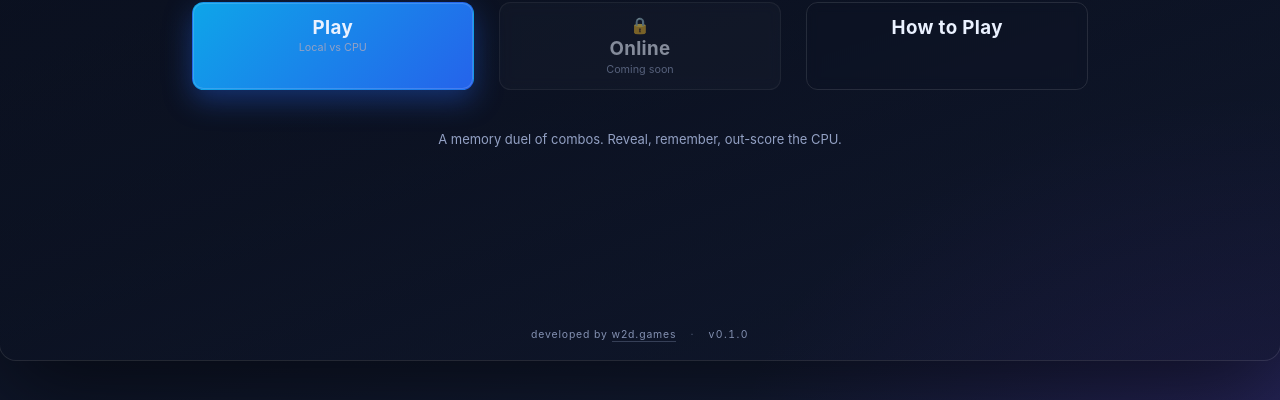
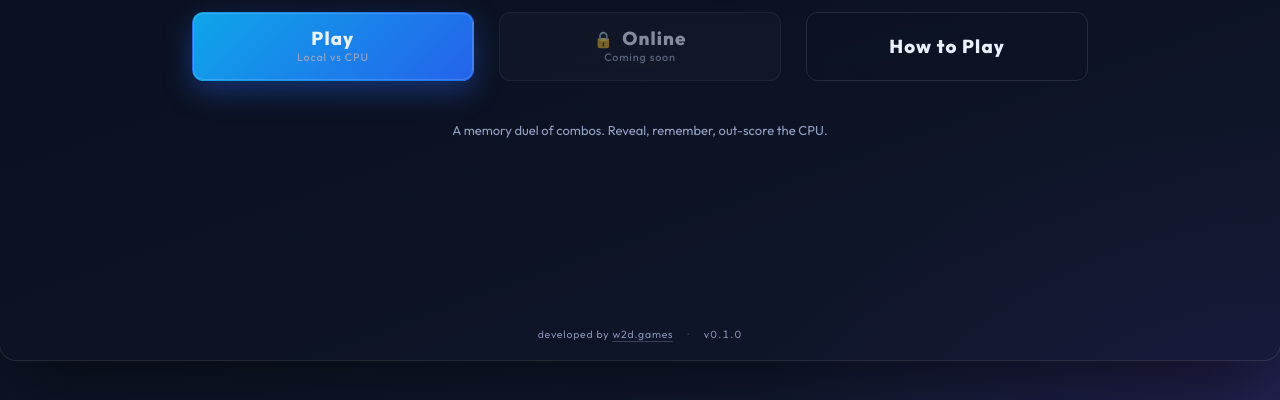
Before and after one commit to NitsuaFox/FIVES-ODDS-AND-EVENS, a plain HTML site: page game/index.html in a window 1280 px wide. Shown: the part 400-800 px from the top of the page. Drawn offline with Linux system fonts and the light colour scheme.

Commit message:
Center menu button text and use Outfit font (#2)
* Center menu button text and switch to Syne/Outfit fonts

Menu buttons now use Syne for labels with fully centered text
(horizontally and vertically). Outfit is loaded as the UI font
instead of the previously unloaded Inter fallback. Debug logs
dump computed button styles after webfonts load.

Co-authored-by: Pip on X <NitsuaFox@users.noreply.github.com>

* Use Outfit for menu buttons instead of extra-wide Syne

Syne's extended metrics made labels look cramped and off-center.
Outfit is a cleaner geometric UI face; menu buttons stretch labels
full-width so text-align:center actually centers the copy.

Co-authored-by: Pip on X <NitsuaFox@users.noreply.github.com>

---------

Co-authored-by: Cursor Agent <cursoragent@cursor.com>
Co-authored-by: Pip on X <NitsuaFox@users.noreply.github.com>

```diff
--- a/game/css/styles.css
+++ b/game/css/styles.css
@@ -28,7 +28,8 @@
   --card-2: rgba(255, 255, 255, 0.07);
   --stroke: rgba(255, 255, 255, 0.11);
 
-  --font: 'Inter', 'Segoe UI', system-ui, -apple-system, Roboto, Helvetica, Arial, sans-serif;
+  --font: 'Outfit', 'Segoe UI', system-ui, -apple-system, Roboto, Helvetica, Arial, sans-serif;
+  --font-display: 'Outfit', 'Segoe UI', system-ui, sans-serif;
 }
 
 * {
@@ -97,6 +98,8 @@ body {
   display: flex;
   flex-direction: column;
   align-items: center;
+  justify-content: center;
+  text-align: center;
   gap: 0.3cqh;
   transition: transform 0.15s ease, background 0.2s ease, box-shadow 0.2s ease, border-color 0.2s ease;
   backdrop-filter: blur(6px);
@@ -112,6 +115,14 @@ body {
   transform: translateY(0);
 }
 
+.btn__label,
+.btn__sub {
+  display: block;
+  width: 100%;
+  text-align: center;
+  line-height: 1.15;
+}
+
 .btn__label {
   font-size: 2.6cqh;
   font-weight: 700;
@@ -120,7 +131,21 @@ body {
 
 .btn__sub {
   font-size: 1.5cqh;
+  font-weight: 500;
   color: var(--muted);
+  letter-spacing: 0.04em;
+}
+
+.btn__headline {
+  display: flex;
+  align-items: center;
+  justify-content: center;
+  gap: 0.7cqw;
+  width: 100%;
+}
+
+.btn__headline .btn__label {
+  width: auto;
 }
 
 .btn--primary {
@@ -206,6 +231,23 @@ body {
 
 .menu__buttons .btn {
   min-width: 22cqw;
+  font-family: var(--font-display);
+  align-items: stretch;
+  justify-content: center;
+  text-align: center;
+  padding: 2.2cqh 1.6cqw;
+}
+
+.menu__buttons .btn__label {
+  font-family: var(--font-display);
+  font-weight: 800;
+  letter-spacing: 0.06em;
+  line-height: 1.05;
+}
+
+.menu__buttons .btn__sub {
+  font-family: var(--font);
+  letter-spacing: 0.08em;
 }
 
 .menu__hint {
--- a/game/index.html
+++ b/game/index.html
@@ -5,6 +5,12 @@
     <meta name="viewport" content="width=device-width, initial-scale=1.0" />
     <meta name="theme-color" content="#0b1020" />
     <title>FOE — Fives · Odds · Evens</title>
+    <link rel="preconnect" href="https://fonts.googleapis.com" />
+    <link rel="preconnect" href="https://fonts.gstatic.com" crossorigin />
+    <link
+      href="https://fonts.googleapis.com/css2?family=Outfit:wght@400;500;600;700;800;900&display=swap"
+      rel="stylesheet"
+    />
     <link rel="stylesheet" href="./css/styles.css" />
   </head>
   <body>
@@ -26,8 +32,10 @@
               <span class="btn__sub">Local vs CPU</span>
             </button>
             <button class="btn btn--locked" id="menu-online" disabled aria-disabled="true">
-              <span class="btn__lock" aria-hidden="true">🔒</span>
-              <span class="btn__label">Online</span>
+              <span class="btn__headline">
+                <span class="btn__lock" aria-hidden="true">🔒</span>
+                <span class="btn__label">Online</span>
+              </span>
               <span class="btn__sub">Coming soon</span>
             </button>
             <button class="btn btn--ghost" id="menu-howto">
--- a/game/js/main.js
+++ b/game/js/main.js
@@ -54,9 +54,27 @@ async function boot() {
   };
 
   /* ---- menu ---- */
-  on('menu-play', 'click', () => ui.showScreen('setup'));
-  on('menu-howto', 'click', () => ui.showOverlay('howto'));
+  on('menu-play', 'click', () => {
+    log.log('menu-play click');
+    ui.showScreen('setup');
+  });
+  on('menu-howto', 'click', () => {
+    log.log('menu-howto click');
+    ui.showOverlay('howto');
+  });
   on('menu-online', 'click', () => log.log('online mode is locked'));
+
+  logMenuButtonStyles();
+  if (document.fonts && document.fonts.ready) {
+    document.fonts.ready
+      .then(() => {
+        log.log('webfonts ready', {
+          families: [...document.fonts].map((f) => `${f.family} ${f.weight}`).slice(0, 12),
+        });
+        logMenuButtonStyles();
+      })
+      .catch((err) => log.warn('webfonts failed', err));
+  }
 
   /* ---- setup ---- */
   on('setup-back', 'click', () => ui.showScreen('menu'));
@@ -91,6 +109,27 @@ async function boot() {
   log.log('ready');
 }
 
+function logMenuButtonStyles() {
+  const ids = ['menu-play', 'menu-online', 'menu-howto'];
+  const snapshot = ids.map((id) => {
+    const el = document.getElementById(id);
+    if (!el) return { id, missing: true };
+    const cs = getComputedStyle(el);
+    const label = el.querySelector('.btn__label');
+    const labelCs = label ? getComputedStyle(label) : null;
+    return {
+      id,
+      fontFamily: cs.fontFamily,
+      textAlign: cs.textAlign,
+      justifyContent: cs.justifyContent,
+      alignItems: cs.alignItems,
+      labelFont: labelCs ? `${labelCs.fontWeight} ${labelCs.fontSize} ${labelCs.fontFamily}` : null,
+      labelAlign: labelCs ? labelCs.textAlign : null,
+    };
+  });
+  log.log('menu button styles', snapshot);
+}
+
 if (document.readyState === 'loading') {
   document.addEventListener('DOMContentLoaded', boot);
 } else {
```
